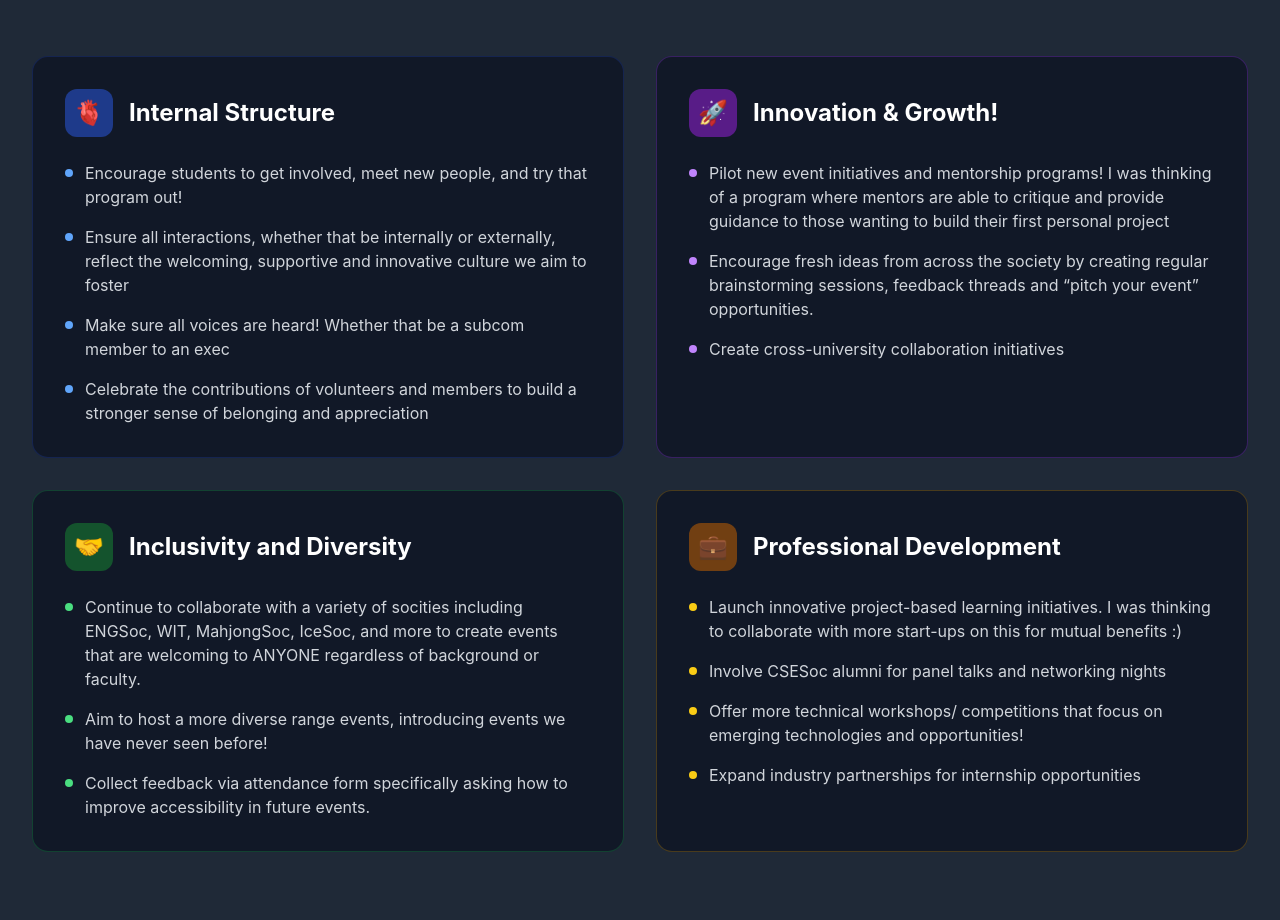
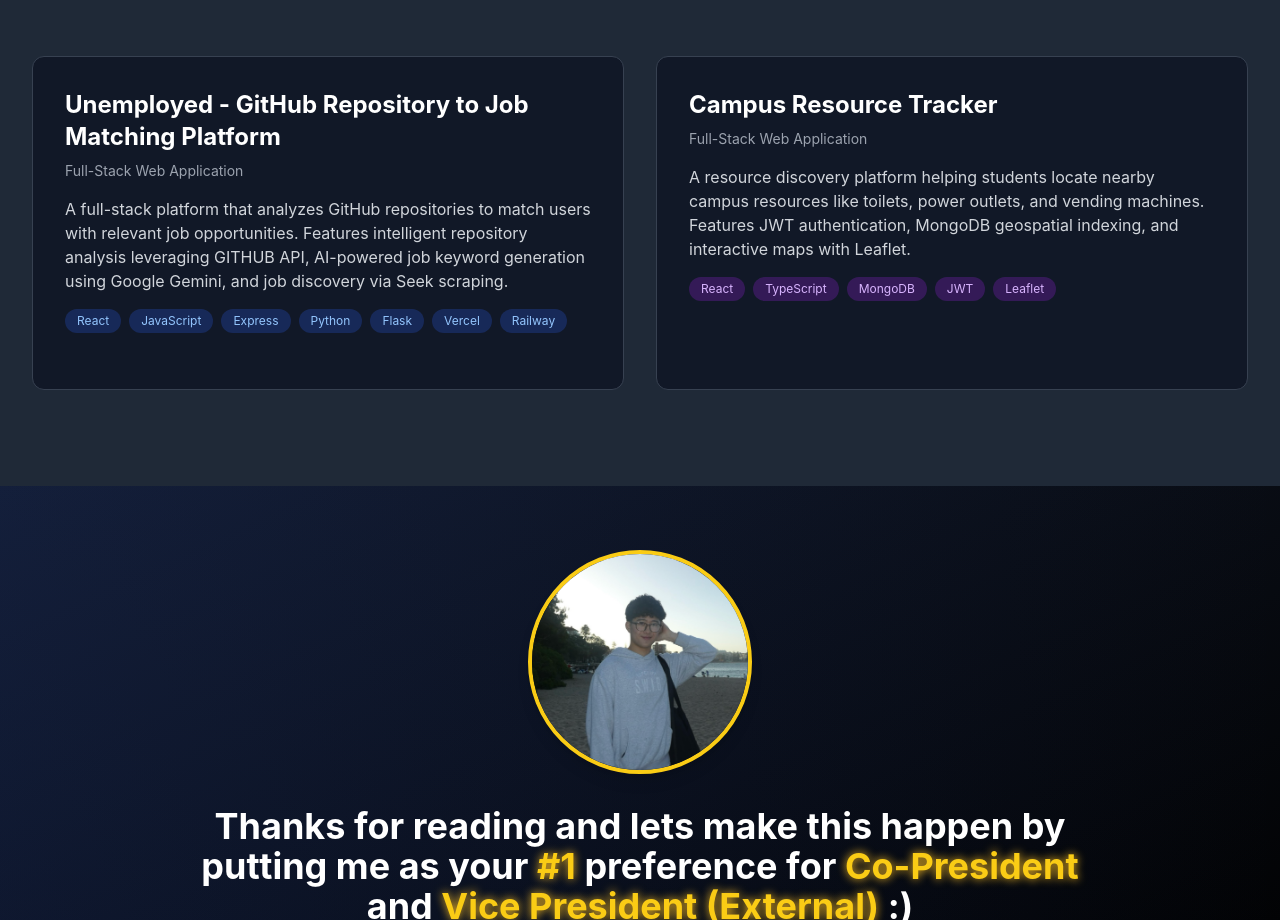
Before and after one commit to makeen05/Makeen-Alaeddin-Portfolio, a React (Vite) app: page / in a window 1280 px wide. Shown: the part 1880-2800 px from the top of the page. Built offline with nearby package versions, Linux system fonts and the light colour scheme.

Commit message:
projects

```diff
--- a/src/App.tsx
+++ b/src/App.tsx
@@ -203,22 +203,20 @@ function App() {
                 <div className="flex flex-col sm:flex-row sm:justify-between sm:items-start mb-4">
                   <div>
                     <h3 className="text-xl sm:text-2xl font-bold text-white mb-2">Software Engineering Intern</h3>
-                    <p className="text-blue-400 font-medium mb-2">Lamigo</p>
+                    <p className="text-blue-400 font-medium mb-2">Lamigo, https://lamigo.ai/</p>
                   </div>
                   <div className="text-sm text-gray-400">October 2025 – December 2025</div>
                 </div>
                 <ul className="space-y-2 text-sm sm:text-base text-gray-300">
                   <li className="flex items-start">
                     <span className="text-blue-400 mr-2">•</span>
-                    Built core features for a full-stack employee onboarding platform using React, Next.js, TypeScript, and Supabase
-                  </li>
+                    Built core features for a full-stack employee onboarding platform using React, Next.js, TypeScript, and Supabase                  </li>
                   <li className="flex items-start">
                     <span className="text-blue-400 mr-2">•</span>
-                    Implemented screen-recording workflows for audio and real-time AI guidance via banners
-                  </li>
+                    Implemented screen-recording workflows for admins and real-time AI voice guidance for learners                  </li>
                   <li className="flex items-start">
                     <span className="text-blue-400 mr-2">•</span>
-                    Integrated AI tools including Twelve Labs, Google AI Studio, MediaRecorder API, FFmpeg.wasm, and WebSockets
+                    Integrated AI and media tools including Twelve Labs, Google AI Studio, MediaRecorder API, FFmpeg.wasm, and WebSockets
                   </li>
                   <li className="flex items-start">
                     <span className="text-blue-400 mr-2">•</span>
@@ -255,120 +253,70 @@ function App() {
           </div>
         </section>
 
-        {/* Vision Section */}
-        <section id="vision" className="section-padding bg-gray-800">
+        {/* Projects Section */}
+        <section id="projects" className="section-padding bg-gray-800">
           <div className="max-w-7xl mx-auto">
             <div className="text-center mb-12 sm:mb-16">
               <h2 className="text-3xl sm:text-4xl lg:text-5xl font-bold text-white mb-4 sm:mb-6">
-                Vision for 2026
+                My Projects
               </h2>
               <p className="text-base sm:text-lg text-gray-300">
-                Let's elevate CSESoc!
+                Click to explore each project
               </p>
             </div>
 
-            <div className="grid grid-cols-1 lg:grid-cols-2 gap-6 sm:gap-8">
-              {/* Internal Structure */}
-              <div className="bg-gray-900 border border-blue-800/30 rounded-2xl p-6 sm:p-8">
-                <div className="flex items-center mb-4 sm:mb-6">
-                  <div className="w-10 h-10 sm:w-12 sm:h-12 bg-blue-900 rounded-xl flex items-center justify-center mr-3 sm:mr-4">
-                    <div className="text-xl sm:text-2xl">🫀</div>
+            <div className="grid grid-cols-1 md:grid-cols-2 gap-6 sm:gap-8">
+              {/* Unemployed Project */}
+              <a
+                href="unemployed-delta.vercel.app"
+                target="_blank"
+                rel="noopener noreferrer"
+                className="bg-gray-900 rounded-xl p-6 sm:p-8 border border-gray-700 hover:border-blue-500 transition-all duration-300 transform hover:-translate-y-1 cursor-pointer"
+              >
+                <div className="mb-6">
+                  <h3 className="text-xl sm:text-2xl font-bold text-white mb-2">Unemployed - GitHub Repository to Job Matching Platform</h3>
+                  <p className="text-sm text-gray-400 mb-4">Full-Stack Web Application</p>
+                  <p className="text-sm sm:text-base text-gray-300 mb-4 leading-relaxed">
+                    A full-stack platform that analyzes GitHub repositories to match users with relevant job opportunities.
+                    Features intelligent repository analysis leveraging GITHUB API, AI-powered job keyword generation using Google Gemini,
+                    and job discovery via Seek scraping.
+                  </p>
+                  <div className="flex flex-wrap gap-2">
+                    <span className="px-3 py-1 bg-blue-900/50 text-blue-300 rounded-full text-xs">React</span>
+                    <span className="px-3 py-1 bg-blue-900/50 text-blue-300 rounded-full text-xs">JavaScript</span>
+                    <span className="px-3 py-1 bg-blue-900/50 text-blue-300 rounded-full text-xs">Express</span>
+                    <span className="px-3 py-1 bg-blue-900/50 text-blue-300 rounded-full text-xs">Python</span>
+                    <span className="px-3 py-1 bg-blue-900/50 text-blue-300 rounded-full text-xs">Flask</span>
+                    <span className="px-3 py-1 bg-blue-900/50 text-blue-300 rounded-full text-xs">Vercel</span>
+                    <span className="px-3 py-1 bg-blue-900/50 text-blue-300 rounded-full text-xs">Railway</span>
                   </div>
-                  <h3 className="text-xl sm:text-2xl font-bold text-white">Internal Structure</h3>
                 </div>
-                <ul className="space-y-3 sm:space-y-4">
-                  <li className="flex items-start">
-                    <div className="w-2 h-2 bg-blue-400 rounded-full mt-2 mr-3 flex-shrink-0"></div>
-                    <span className="text-sm sm:text-base text-gray-300">Encourage students to get involved, meet new people, and try that program out!</span>
-                  </li>
-                  <li className="flex items-start">
-                    <div className="w-2 h-2 bg-blue-400 rounded-full mt-2 mr-3 flex-shrink-0"></div>
-                    <span className="text-sm sm:text-base text-gray-300">Ensure all interactions, whether that be internally or externally, reflect the welcoming, supportive and innovative culture we aim to foster</span>
-                  </li>
-                  <li className="flex items-start">
-                    <div className="w-2 h-2 bg-blue-400 rounded-full mt-2 mr-3 flex-shrink-0"></div>
-                    <span className="text-sm sm:text-base text-gray-300">Make sure all voices are heard! Whether that be a subcom member to an exec</span>
-                  </li>
-                  <li className="flex items-start">
-                    <div className="w-2 h-2 bg-blue-400 rounded-full mt-2 mr-3 flex-shrink-0"></div>
-                    <span className="text-sm sm:text-base text-gray-300">Celebrate the contributions of volunteers and members to build a stronger sense of belonging and appreciation</span>
-                  </li>
-                </ul>
-              </div>
+              </a>
 
-              {/* Innovation & Growth */}
-              <div className="bg-gray-900 border border-purple-600/30 rounded-2xl p-6 sm:p-8">
-                <div className="flex items-center mb-4 sm:mb-6">
-                  <div className="w-10 h-10 sm:w-12 sm:h-12 bg-purple-900 rounded-xl flex items-center justify-center mr-3 sm:mr-4">
-                    <div className="text-xl sm:text-2xl">🚀</div>
+              {/* Campus Resource Tracker */}
+              <a
+                href="[INSERT LINK]"
+                target="_blank"
+                rel="noopener noreferrer"
+                className="bg-gray-900 rounded-xl p-6 sm:p-8 border border-gray-700 hover:border-blue-500 transition-all duration-300 transform hover:-translate-y-1 cursor-pointer"
+              >
+                <div className="mb-6">
+                  <h3 className="text-xl sm:text-2xl font-bold text-white mb-2">Campus Resource Tracker</h3>
+                  <p className="text-sm text-gray-400 mb-4">Full-Stack Web Application</p>
+                  <p className="text-sm sm:text-base text-gray-300 mb-4 leading-relaxed">
+                    A resource discovery platform helping students locate nearby campus resources like toilets,
+                    power outlets, and vending machines. Features JWT authentication, MongoDB geospatial indexing,
+                    and interactive maps with Leaflet.
+                  </p>
+                  <div className="flex flex-wrap gap-2">
+                    <span className="px-3 py-1 bg-purple-900/50 text-purple-300 rounded-full text-xs">React</span>
+                    <span className="px-3 py-1 bg-purple-900/50 text-purple-300 rounded-full text-xs">TypeScript</span>
+                    <span className="px-3 py-1 bg-purple-900/50 text-purple-300 rounded-full text-xs">MongoDB</span>
+                    <span className="px-3 py-1 bg-purple-900/50 text-purple-300 rounded-full text-xs">JWT</span>
+                    <span className="px-3 py-1 bg-purple-900/50 text-purple-300 rounded-full text-xs">Leaflet</span>
                   </div>
-                  <h3 className="text-xl sm:text-2xl font-bold text-white">Innovation & Growth!</h3>
                 </div>
-                <ul className="space-y-3 sm:space-y-4">
-                  <li className="flex items-start">
-                    <div className="w-2 h-2 bg-purple-400 rounded-full mt-2 mr-3 flex-shrink-0"></div>
-                    <span className="text-sm sm:text-base text-gray-300">Pilot new event initiatives and mentorship programs! I was thinking of a program where mentors are able to critique and provide guidance to those wanting to build their first personal project</span>
-                  </li>
-                  <li className="flex items-start">
-                    <div className="w-2 h-2 bg-purple-400 rounded-full mt-2 mr-3 flex-shrink-0"></div>
-                    <span className="text-sm sm:text-base text-gray-300">Encourage fresh ideas from across the society by creating regular brainstorming sessions, feedback threads and “pitch your event” opportunities.</span>
-                  </li>
-                  <li className="flex items-start">
-                    <div className="w-2 h-2 bg-purple-400 rounded-full mt-2 mr-3 flex-shrink-0"></div>
-                    <span className="text-sm sm:text-base text-gray-300">Create cross-university collaboration initiatives</span>
-                  </li>
-                </ul>
-              </div>
-
-              <div className="bg-gray-900 border border-green-600/30 rounded-2xl p-6 sm:p-8">
-                <div className="flex items-center mb-4 sm:mb-6">
-                  <div className="w-10 h-10 sm:w-12 sm:h-12 bg-green-900 rounded-xl flex items-center justify-center mr-3 sm:mr-4">
-                    <div className="text-xl sm:text-2xl">🤝</div>
-                  </div>
-                  <h3 className="text-xl sm:text-2xl font-bold text-white">Inclusivity and Diversity</h3>
-                </div>
-                <ul className="space-y-3 sm:space-y-4">
-                  <li className="flex items-start">
-                    <div className="w-2 h-2 bg-green-400 rounded-full mt-2 mr-3 flex-shrink-0"></div>
-                    <span className="text-sm sm:text-base text-gray-300">Continue to collaborate with a variety of socities including ENGSoc, WIT, MahjongSoc, IceSoc, and more to create events that are welcoming to ANYONE regardless of background or faculty.</span>
-                  </li>
-                  <li className="flex items-start">
-                    <div className="w-2 h-2 bg-green-400 rounded-full mt-2 mr-3 flex-shrink-0"></div>
-                    <span className="text-sm sm:text-base text-gray-300">Aim to host a more diverse range events, introducing events we have never seen before!</span>
-                  </li>
-                  <li className="flex items-start">
-                    <div className="w-2 h-2 bg-green-400 rounded-full mt-2 mr-3 flex-shrink-0"></div>
-                    <span className="text-sm sm:text-base text-gray-300">Collect feedback via attendance form specifically asking how to improve accessibility in future events.</span>
-                  </li>
-                </ul>
-              </div>
-
-              <div className="bg-gray-900 border border-yellow-600/30 rounded-2xl p-6 sm:p-8">
-                <div className="flex items-center mb-4 sm:mb-6">
-                  <div className="w-10 h-10 sm:w-12 sm:h-12 bg-yellow-900 rounded-xl flex items-center justify-center mr-3 sm:mr-4">
-                    <div className="text-xl sm:text-2xl">💼</div>
-                  </div>
-                  <h3 className="text-xl sm:text-2xl font-bold text-white">Professional Development</h3>
-                </div>
-                <ul className="space-y-3 sm:space-y-4">
-                  <li className="flex items-start">
-                    <div className="w-2 h-2 bg-yellow-400 rounded-full mt-2 mr-3 flex-shrink-0"></div>
-                    <span className="text-sm sm:text-base text-gray-300">Launch innovative project-based learning initiatives. I was thinking to collaborate with more start-ups on this for mutual benefits :)</span>
-                  </li>
-                  <li className="flex items-start">
-                    <div className="w-2 h-2 bg-yellow-400 rounded-full mt-2 mr-3 flex-shrink-0"></div>
-                    <span className="text-sm sm:text-base text-gray-300">Involve CSESoc alumni for panel talks and networking nights</span>
-                  </li>
-                  <li className="flex items-start">
-                    <div className="w-2 h-2 bg-yellow-400 rounded-full mt-2 mr-3 flex-shrink-0"></div>
-                    <span className="text-sm sm:text-base text-gray-300">Offer more technical workshops/ competitions that focus on emerging technologies and opportunities!</span>
-                  </li>
-                  <li className="flex items-start">
-                    <div className="w-2 h-2 bg-yellow-400 rounded-full mt-2 mr-3 flex-shrink-0"></div>
-                    <span className="text-sm sm:text-base text-gray-300">Expand industry partnerships for internship opportunities</span>
-                  </li>
-                </ul>
-              </div>
+              </a>
             </div>
           </div>
         </section>
```
